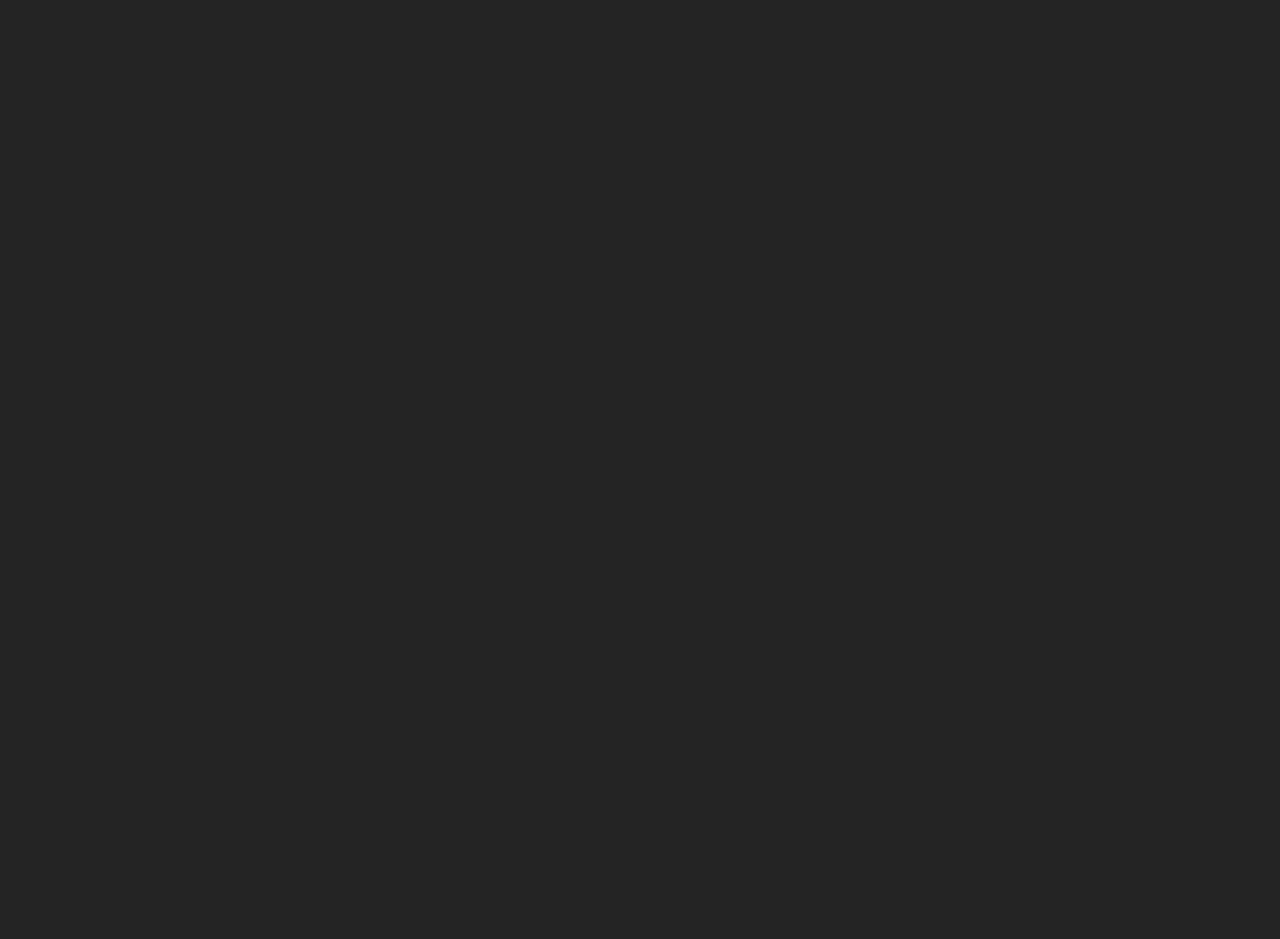
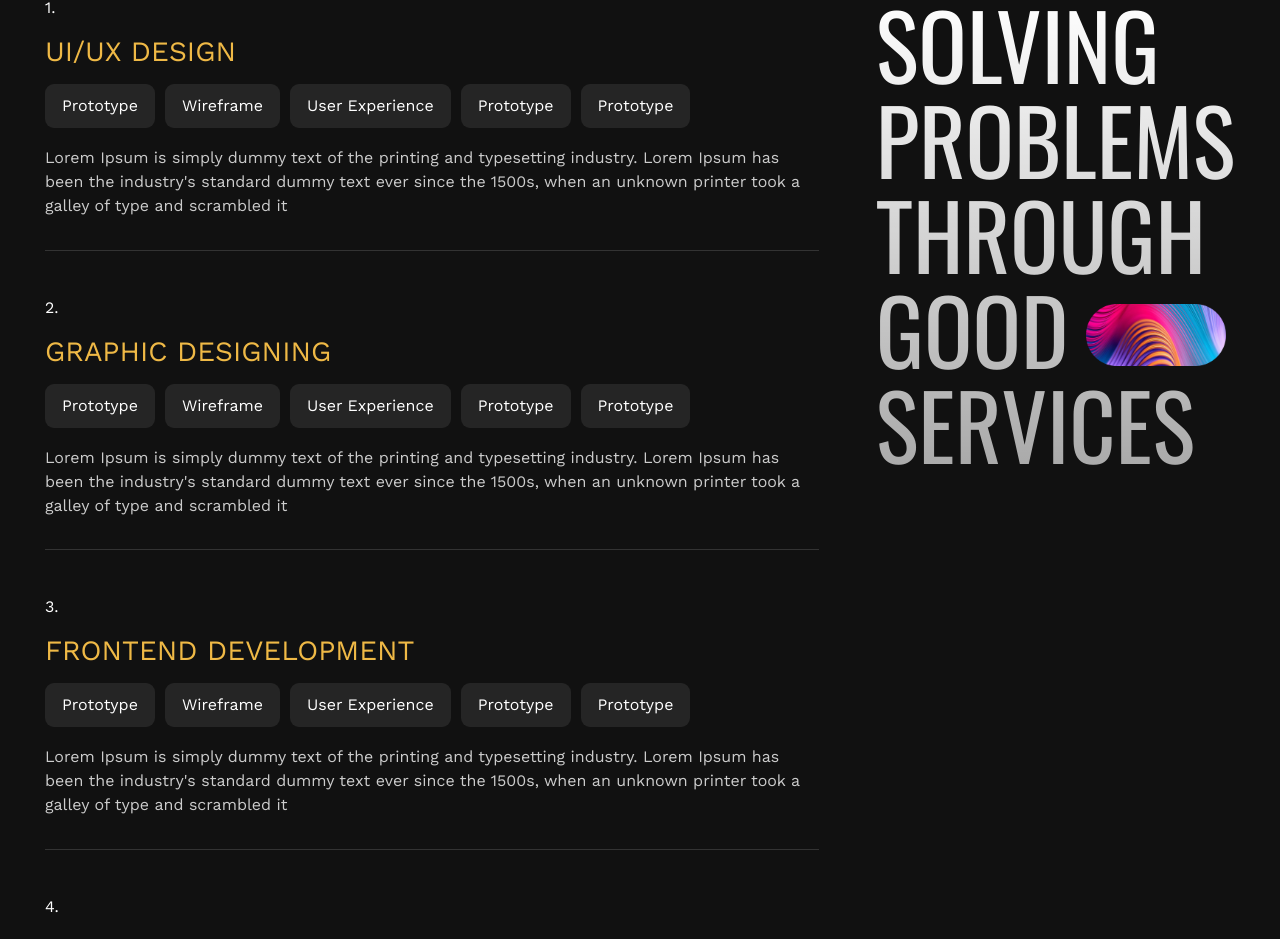
Before and after one commit to ShariqAnsari88/portfolio-2023, a React (Vite) app: page / in a window 1280 px wide. Shown: the part 1847-2786 px from the top of the page. Before the commit the page ends 1843 px from the top, so only its background shows below. Built offline with nearby package versions, Linux system fonts and the light colour scheme.

Commit message:
services section added

```diff
--- /dev/null
+++ b/src/components/Service.jsx
@@ -0,0 +1,29 @@
+import React from "react";
+
+const Service = ({ num, title, desc, data }) => {
+    return (
+        <div className="text-white border-b border-[#333333] flex flex-col gap-2 md:gap-4 2xl:gap-5 pb-7">
+            <div className="text-[16px] 2xl:text-[20px] leading-[24px] 2xl:leading-[32px]">
+                {num}.
+            </div>
+            <div className="text-[28px] 2xl:text-[34px] text-[#EFB946] uppercase">
+                {title}
+            </div>
+            <div className="hidden md:flex gap-[10px]">
+                {data.map((item, index) => (
+                    <div
+                        key={index}
+                        className="bg-[#252525] rounded-lg py-[10px] px-[17px] text-[16px] 2xl:text-[20px] leading-[24px] 2xl:leading-[32px]"
+                    >
+                        {item}
+                    </div>
+                ))}
+            </div>
+            <div className="text-[16px] 2xl:text-[20px] leading-[24px] 2xl:leading-[32px] text-[#CCCCCC]">
+                {desc}
+            </div>
+        </div>
+    );
+};
+
+export default Service;
--- a/src/components/Skills.jsx
+++ b/src/components/Skills.jsx
@@ -13,13 +13,15 @@ import sk8 from "../assets/sk-8.png";
 import sk9 from "../assets/sk-9.png";
 import sk10 from "../assets/sk-10.png";
 import sk11 from "../assets/sk-11.png";
+import pattern from "../assets/heading-pattern.png";
+import Service from "./Service";
 
 const Skills = () => {
     return (
-        <div>
+        <div className="bg-[#111111] py-[50px] md:py-[100px]">
             <Wrapper>
                 {/* SKILL ICONS START */}
-                <div className="grid grid-cols-4 gap-3 md:grid-cols-11 py-[50px] md:py-[100px]">
+                <div className="grid grid-cols-4 gap-3 md:grid-cols-11">
                     <SkillIcon path={sk1} />
                     <SkillIcon path={sk2} />
                     <SkillIcon path={sk3} />
@@ -33,6 +35,85 @@ const Skills = () => {
                     <SkillIcon path={sk11} />
                 </div>
                 {/* SKILL ICONS END */}
+
+                {/* SERVICES SECTION START */}
+                <div className="flex items-end justify-between flex-wrap-reverse py-[50px] md:py-[100px]">
+                    {/* SERVICES START */}
+                    <div className="md:max-w-[65%] flex flex-col gap-6 md:gap-10">
+                        <Service
+                            num="1"
+                            title="Ui/Ux Design"
+                            desc="Lorem Ipsum is simply dummy text of the printing and typesetting industry. Lorem Ipsum has been the industry's standard dummy text ever since the 1500s, when an unknown printer took a galley of type and scrambled it"
+                            data={[
+                                "Prototype",
+                                "Wireframe",
+                                "User Experience",
+                                "Prototype",
+                                "Prototype",
+                            ]}
+                        />
+                        <Service
+                            num="2"
+                            title="Graphic Designing"
+                            desc="Lorem Ipsum is simply dummy text of the printing and typesetting industry. Lorem Ipsum has been the industry's standard dummy text ever since the 1500s, when an unknown printer took a galley of type and scrambled it"
+                            data={[
+                                "Prototype",
+                                "Wireframe",
+                                "User Experience",
+                                "Prototype",
+                                "Prototype",
+                            ]}
+                        />
+                        <Service
+                            num="3"
+                            title="Frontend Development"
+                            desc="Lorem Ipsum is simply dummy text of the printing and typesetting industry. Lorem Ipsum has been the industry's standard dummy text ever since the 1500s, when an unknown printer took a galley of type and scrambled it"
+                            data={[
+                                "Prototype",
+                                "Wireframe",
+                                "User Experience",
+                                "Prototype",
+                                "Prototype",
+                            ]}
+                        />
+                        <Service
+                            num="4"
+                            title="Wordpress Development"
+                            desc="Lorem Ipsum is simply dummy text of the printing and typesetting industry. Lorem Ipsum has been the industry's standard dummy text ever since the 1500s, when an unknown printer took a galley of type and scrambled it"
+                            data={[
+                                "Prototype",
+                                "Wireframe",
+                                "User Experience",
+                                "Prototype",
+                                "Prototype",
+                            ]}
+                        />
+                    </div>
+                    {/* SERVICES END */}
+
+                    {/* SECTION HEADING START */}
+                    <div className="flex flex-wrap justify-center gap-2 md:gap-0 md:flex-col text-[40px] md:text-[90px] 2xl:text-[120px] leading-[40px] md:leading-[95px] 2xl:leading-[123px] font-oswald uppercase text-gradient mb-10 md:mb-0">
+                        <span>Solving</span>
+                        <span>Problems</span>
+                        <span className="flex items-center gap-2">
+                            Through
+                            <img
+                                src={pattern}
+                                className="block md:hidden w-[80px] mt-1"
+                            />
+                        </span>
+                        <span className="flex items-center gap-4">
+                            Good{" "}
+                            <img
+                                src={pattern}
+                                className="hidden md:block md:w-[140px] 2xl:w-[190px] mt-3"
+                            />
+                        </span>
+                        <span>Services</span>
+                    </div>
+                    {/* SECTION HEADING END */}
+                </div>
+                {/* SERVICES SECTION END */}
             </Wrapper>
         </div>
     );
--- a/src/index.css
+++ b/src/index.css
@@ -96,6 +96,17 @@
     position: absolute;
     filter: blur(3.5px);
 }
+.text-gradient {
+    background: linear-gradient(
+        180deg,
+        #ffffff 0%,
+        rgba(255, 255, 255, 0.62) 106.5%
+    );
+    -webkit-background-clip: text;
+    -webkit-text-fill-color: transparent;
+    background-clip: text;
+    text-fill-color: transparent;
+}
 
 /* sm */
 @media screen and (min-width: 640px) {
```
Also changed, not shown: src/assets/heading-pattern.png (added).
